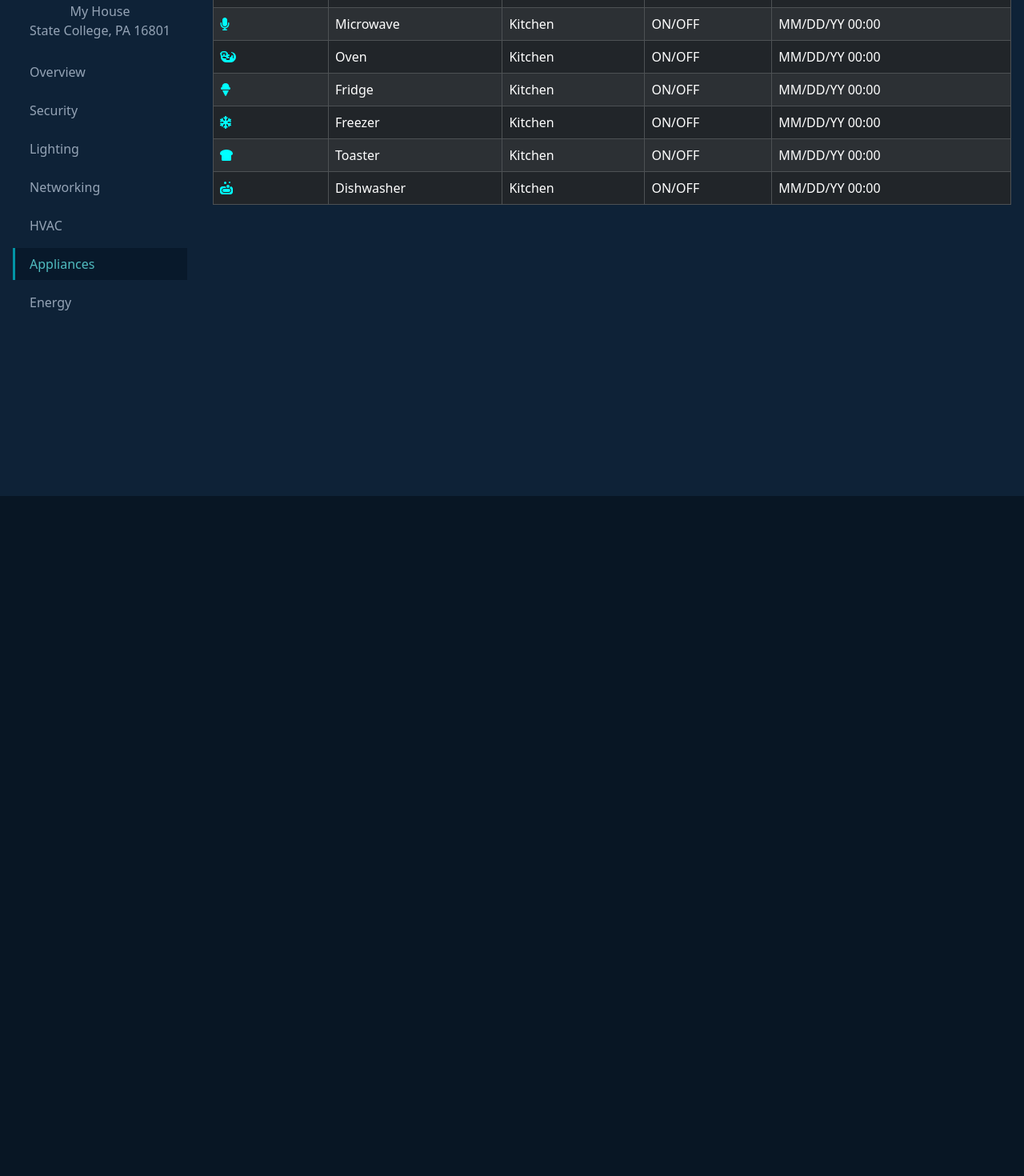
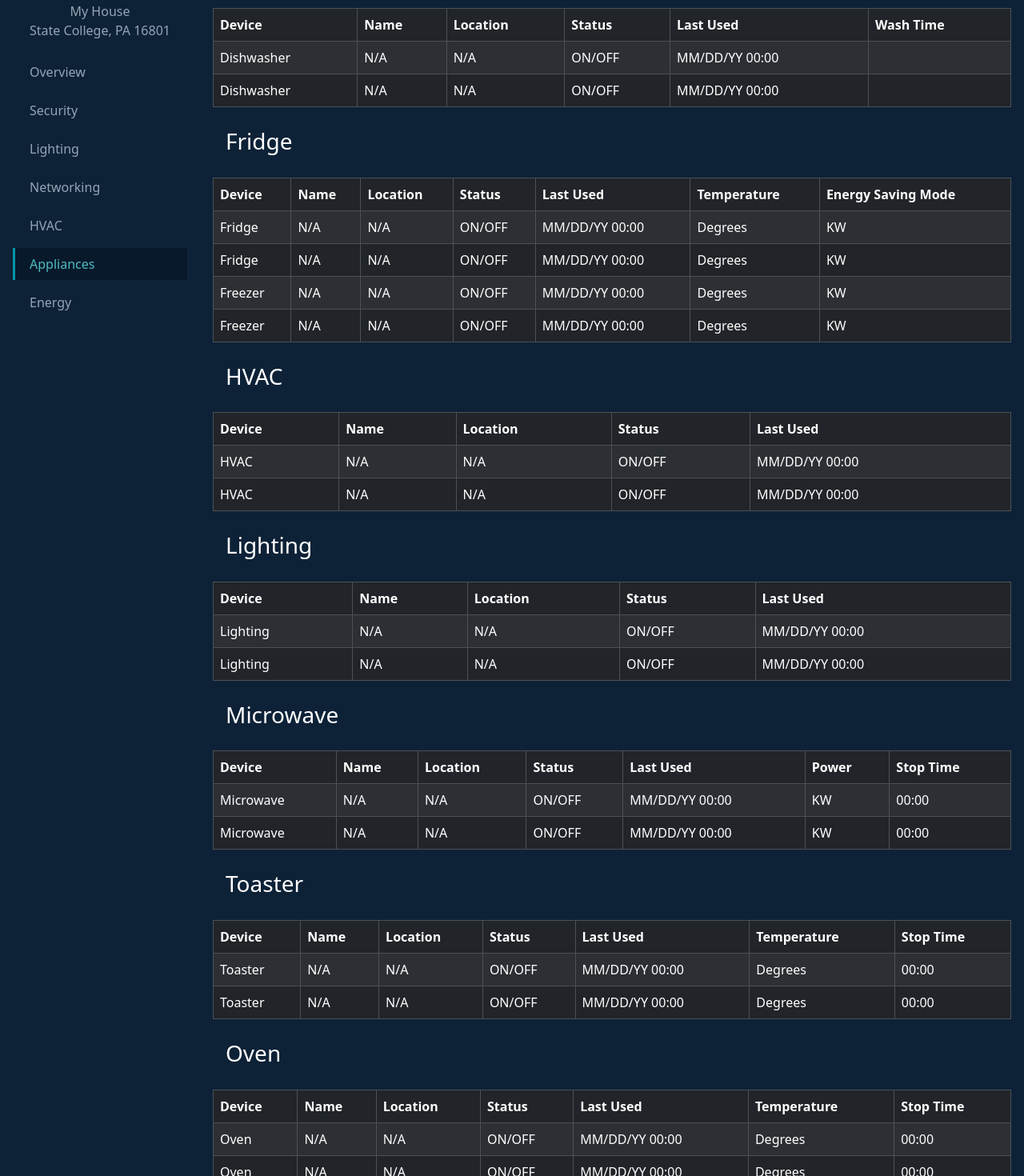
Before and after one commit to PSUBeacon/CMPSC488SP24SecTuesday, a React (Create React App) app in the folder fab/my-login-app/: page /appliances in a window 1280 px wide. Shown: the part 180-1650 px from the top of the page at 80% size. Before the commit the page ends 800 px from the top, so only its background shows below. Built offline with nearby package versions, Linux system fonts and the light colour scheme.

Commit message:
update appliances.js

```diff
--- a/fab/my-login-app/src/Appliances.js
+++ b/fab/my-login-app/src/Appliances.js
@@ -38,13 +38,42 @@ const Appliances = () => {
        return () => clearInterval(timer);
    }, []);
 
-  const appliances = [
-    { icon: faMicrophone, name: 'Microwave', location: 'Kitchen', status: 'ON/OFF', lastUsed: 'MM/DD/YY 00:00' },
-    { icon: faOtter, name: 'Oven', location: 'Kitchen', status: 'ON/OFF', lastUsed: 'MM/DD/YY 00:00' },
-    { icon: faIceCream, name: 'Fridge', location: 'Kitchen', status: 'ON/OFF', lastUsed: 'MM/DD/YY 00:00' },
-    { icon: faSnowflake, name: 'Freezer', location: 'Kitchen', status: 'ON/OFF', lastUsed: 'MM/DD/YY 00:00' },
-    { icon: faBreadSlice, name: 'Toaster', location: 'Kitchen', status: 'ON/OFF', lastUsed: 'MM/DD/YY 00:00' },
-    { icon: faSoap, name: 'Dishwasher', location: 'Kitchen', status: 'ON/OFF', lastUsed: 'MM/DD/YY 00:00' },
+  const dishwasher = [
+    { Device: "Dishwasher", Name: "N/A", Location: 'N/A', Status: 'ON/OFF', LastUsed: 'MM/DD/YY 00:00', WashTime: "00:00" },
+    { Device: "Dishwasher", Name: "N/A", Location: 'N/A', Status: 'ON/OFF', LastUsed: 'MM/DD/YY 00:00', WashTime: "00:00" },
+  ];
+
+  //this const is also for the freezer
+  const fridge = [
+    { Device: "Fridge", Name: "N/A", Location: 'N/A', Status: 'ON/OFF', LastUsed: 'MM/DD/YY 00:00', Temp: "Degrees", EnergySavingMode: "KW"},
+    { Device: "Fridge", Name: "N/A", Location: 'N/A', Status: 'ON/OFF', LastUsed: 'MM/DD/YY 00:00', Temp: "Degrees", EnergySavingMode: "KW" },
+    { Device: "Freezer", Name: "N/A", Location: 'N/A', Status: 'ON/OFF', LastUsed: 'MM/DD/YY 00:00', Temp: "Degrees", EnergySavingMode: "KW" },
+    { Device: "Freezer", Name: "N/A", Location: 'N/A', Status: 'ON/OFF', LastUsed: 'MM/DD/YY 00:00', Temp: "Degrees", EnergySavingMode: "KW" },
+  ];
+
+  const hvac = [
+    { Device: "HVAC", Name: "N/A", Location: 'N/A', Status: 'ON/OFF', LastUsed: 'MM/DD/YY 00:00' },
+    { Device: "HVAC", Name: "N/A", Location: 'N/A', Status: 'ON/OFF', LastUsed: 'MM/DD/YY 00:00' },
+  ];
+
+  const lighting = [
+    { Device: "Lighting", Name: "N/A", Location: 'N/A', Status: 'ON/OFF', LastUsed: 'MM/DD/YY 00:00' },
+    { Device: "Lighting", Name: "N/A", Location: 'N/A', Status: 'ON/OFF', LastUsed: 'MM/DD/YY 00:00' },
+  ];
+
+  const microwave = [
+    { Device: "Microwave", Name: "N/A", Location: 'N/A', Status: 'ON/OFF', LastUsed: 'MM/DD/YY 00:00', Power: "KW", StopTime: "00:00" },
+    { Device: "Microwave", Name: "N/A", Location: 'N/A', Status: 'ON/OFF', LastUsed: 'MM/DD/YY 00:00', Power: "KW", StopTime: "00:00" },
+  ];
+
+  const toaster = [
+    { Device: "Toaster", Name: "N/A", Location: 'N/A', Status: 'ON/OFF', LastUsed: 'MM/DD/YY 00:00', Temp: "Degrees", StopTime: "00:00" },
+    { Device: "Toaster", Name: "N/A", Location: 'N/A', Status: 'ON/OFF', LastUsed: 'MM/DD/YY 00:00', Temp: "Degrees", StopTime: "00:00" },
+  ];
+
+  const oven = [
+    { Device: "Oven", Name: "N/A", Location: 'N/A', Status: 'ON/OFF', LastUsed: 'MM/DD/YY 00:00', Temp: "Degrees", StopTime: "00:00"  },
+    { Device: "Oven", Name: "N/A", Location: 'N/A', Status: 'ON/OFF', LastUsed: 'MM/DD/YY 00:00', Temp: "Degrees", StopTime: "00:00"  },
   ];
 
   const navigate = useNavigate(); // Instantiate useNavigate hook
@@ -211,9 +240,72 @@ const Appliances = () => {
           </nav>
         </aside>
 
-
+{/*dishwasher table*/}
 <main style={{ flex: '1', padding: '1rem', display: 'flex', flexDirection: 'column', alignItems: 'center', backgroundColor: '#0E2237'}}>
 <h2 style={{ color: 'white' }}>Appliances</h2>
+<div style={{ alignSelf: 'flex-start', width: '100%' }}>
+    <h3 style={{ color: 'white', marginLeft: '1rem' }}>Dishwasher</h3>
+  </div>
+<Table striped bordered hover variant="dark" style={{ marginTop: '20px', backgroundColor: "#173350" }}>
+        <thead>
+          <tr>
+            <th>Device</th>
+            <th>Name</th>
+            <th>Location</th>
+            <th>Status</th>
+            <th>Last Used</th>
+            <th>Wash Time</th>
+          </tr>
+        </thead>
+        <tbody>
+          {dishwasher.map((dishwasher, index) => (
+            <tr key={index}>
+              <td>{dishwasher.Device}</td>
+              <td>{dishwasher.Name}</td>
+              <td>{dishwasher.Location}</td>
+              <td>{dishwasher.Status}</td>
+              <td>{dishwasher.LastUsed}</td>
+              <td>{dishwasher.WashTimer}</td>
+            </tr>
+          ))}
+        </tbody>
+      </Table>
+
+{/*fridge table*/}
+      <div style={{ alignSelf: 'flex-start', width: '100%' }}>
+    <h3 style={{ color: 'white', marginLeft: '1rem', marginTop: '10px' }}>Fridge</h3>
+  </div>
+<Table striped bordered hover variant="dark" style={{ marginTop: '20px', backgroundColor: "#173350" }}>
+        <thead>
+          <tr>
+            <th>Device</th>
+            <th>Name</th>
+            <th>Location</th>
+            <th>Status</th>
+            <th>Last Used</th>
+            <th>Temperature</th>
+            <th>Energy Saving Mode</th>
+          </tr>
+        </thead>
+        <tbody>
+          {fridge.map((fridge, index) => (
+            <tr key={index}>
+              <td>{fridge.Device}</td>
+              <td>{fridge.Name}</td>
+              <td>{fridge.Location}</td>
+              <td>{fridge.Status}</td>
+              <td>{fridge.LastUsed}</td>
+              <td>{fridge.Temp}</td>
+              <td>{fridge.EnergySavingMode}</td>
+            </tr>
+          ))}
+        </tbody>
+      </Table>
+
+{/*hvac table*/}
+<div style={{ alignSelf: 'flex-start', width: '100%' }}>
+    <h3 style={{ color: 'white', marginLeft: '1rem', marginTop: '10px' }}>HVAC</h3>
+  </div>
 <Table striped bordered hover variant="dark" style={{ marginTop: '20px', backgroundColor: "#173350" }}>
         <thead>
           <tr>
@@ -225,19 +317,139 @@ const Appliances = () => {
           </tr>
         </thead>
         <tbody>
-          {appliances.map((appliance, index) => (
+          {hvac.map((hvac, index) => (
             <tr key={index}>
-              <td>
-                <FontAwesomeIcon icon={appliance.icon} style={{ color: 'cyan' }} />
-              </td>
-              <td>{appliance.name}</td>
-              <td>{appliance.location}</td>
-              <td>{appliance.status}</td>
-              <td>{appliance.lastUsed}</td>
+              <td>{hvac.Device}</td>
+              <td>{hvac.Name}</td>
+              <td>{hvac.Location}</td>
+              <td>{hvac.Status}</td>
+              <td>{hvac.LastUsed}</td>
             </tr>
           ))}
         </tbody>
       </Table>
+
+{/*Lighting table*/}
+<div style={{ alignSelf: 'flex-start', width: '100%' }}>
+    <h3 style={{ color: 'white', marginLeft: '1rem', marginTop: '10px' }}>Lighting</h3>
+  </div>
+<Table striped bordered hover variant="dark" style={{ marginTop: '20px', backgroundColor: "#173350" }}>
+        <thead>
+          <tr>
+            <th>Device</th>
+            <th>Name</th>
+            <th>Location</th>
+            <th>Status</th>
+            <th>Last Used</th>
+          </tr>
+        </thead>
+        <tbody>
+          {lighting.map((lighting, index) => (
+            <tr key={index}>
+              <td>{lighting.Device}</td>
+              <td>{lighting.Name}</td>
+              <td>{lighting.Location}</td>
+              <td>{lighting.Status}</td>
+              <td>{lighting.LastUsed}</td>
+            </tr>
+          ))}
+        </tbody>
+      </Table>
+
+{/*Microwave table*/}
+<div style={{ alignSelf: 'flex-start', width: '100%' }}>
+    <h3 style={{ color: 'white', marginLeft: '1rem', marginTop: '10px' }}>Microwave</h3>
+  </div>
+<Table striped bordered hover variant="dark" style={{ marginTop: '20px', backgroundColor: "#173350" }}>
+        <thead>
+          <tr>
+            <th>Device</th>
+            <th>Name</th>
+            <th>Location</th>
+            <th>Status</th>
+            <th>Last Used</th>
+            <th>Power</th>
+            <th>Stop Time</th>
+          </tr>
+        </thead>
+        <tbody>
+          {microwave.map((microwave, index) => (
+            <tr key={index}>
+              <td>{microwave.Device}</td>
+              <td>{microwave.Name}</td>
+              <td>{microwave.Location}</td>
+              <td>{microwave.Status}</td>
+              <td>{microwave.LastUsed}</td>
+              <td>{microwave.Power}</td>
+              <td>{microwave.StopTime}</td>
+            </tr>
+          ))}
+        </tbody>
+      </Table>
+
+{/*Toaster table*/}
+<div style={{ alignSelf: 'flex-start', width: '100%' }}>
+    <h3 style={{ color: 'white', marginLeft: '1rem', marginTop: '10px' }}>Toaster</h3>
+  </div>
+<Table striped bordered hover variant="dark" style={{ marginTop: '20px', backgroundColor: "#173350" }}>
+        <thead>
+          <tr>
+            <th>Device</th>
+            <th>Name</th>
+            <th>Location</th>
+            <th>Status</th>
+            <th>Last Used</th>
+            <th>Temperature</th>
+            <th>Stop Time</th>
+          </tr>
+        </thead>
+        <tbody>
+          {toaster.map((toaster, index) => (
+            <tr key={index}>
+              <td>{toaster.Device}</td>
+              <td>{toaster.Name}</td>
+              <td>{toaster.Location}</td>
+              <td>{toaster.Status}</td>
+              <td>{toaster.LastUsed}</td>
+              <td>{toaster.Temp}</td>
+              <td>{toaster.StopTime}</td>
+            </tr>
+          ))}
+        </tbody>
+      </Table>
+
+{/*Oven table*/}
+<div style={{ alignSelf: 'flex-start', width: '100%' }}>
+    <h3 style={{ color: 'white', marginLeft: '1rem', marginTop: '10px' }}>Oven</h3>
+  </div>
+<Table striped bordered hover variant="dark" style={{ marginTop: '20px', backgroundColor: "#173350" }}>
+        <thead>
+          <tr>
+            <th>Device</th>
+            <th>Name</th>
+            <th>Location</th>
+            <th>Status</th>
+            <th>Last Used</th>
+            <th>Temperature</th>
+            <th>Stop Time</th>
+          </tr>
+        </thead>
+        <tbody>
+          {oven.map((oven, index) => (
+            <tr key={index}>
+              <td>{oven.Device}</td>
+              <td>{oven.Name}</td>
+              <td>{oven.Location}</td>
+              <td>{oven.Status}</td>
+              <td>{oven.LastUsed}</td>
+              <td>{oven.Temp}</td>
+              <td>{oven.StopTime}</td>
+            </tr>
+          ))}
+        </tbody>
+      </Table>
+
+
 
 </main>
 
```
